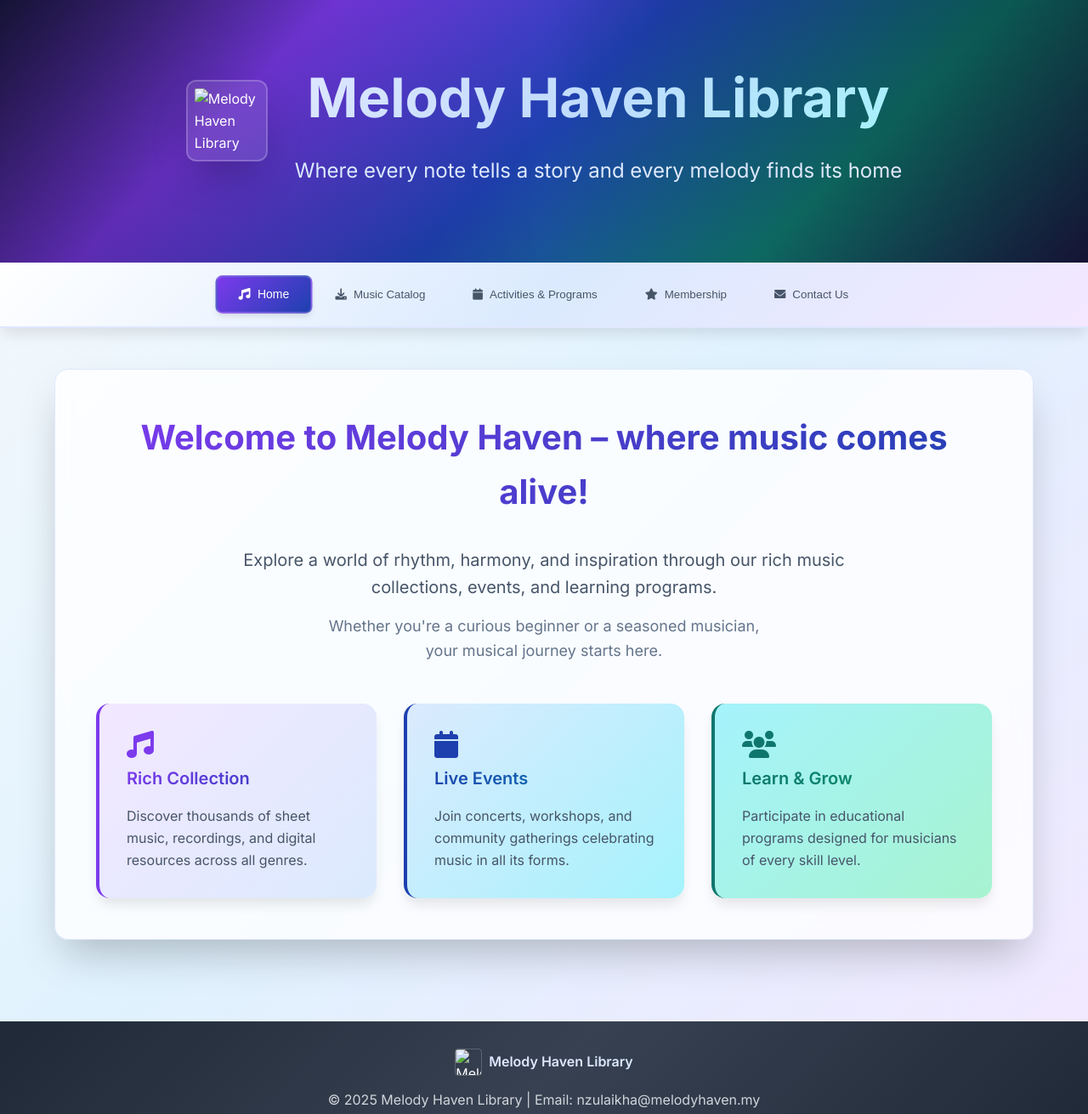
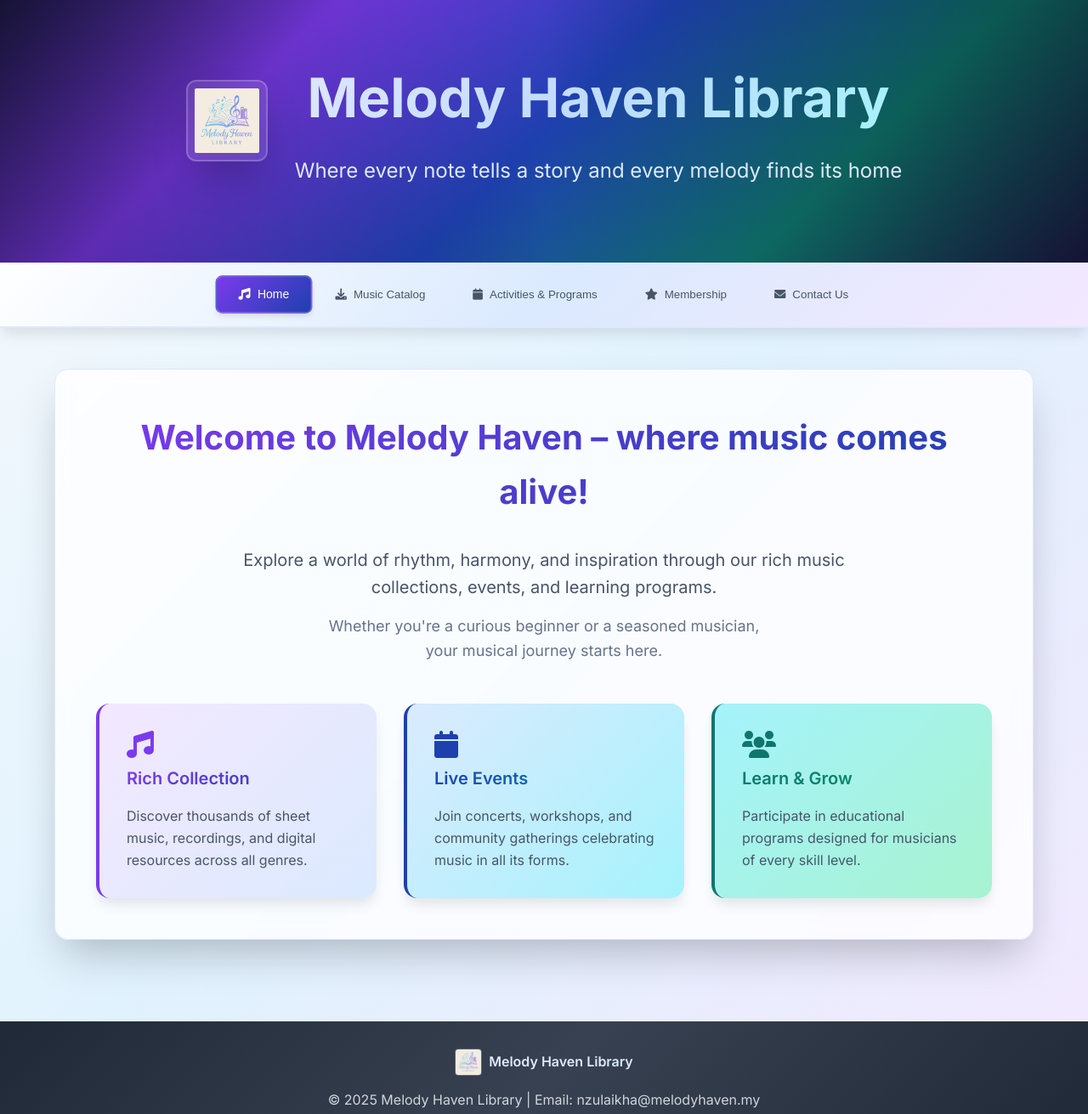
Before and after one commit to fazatulezwa/melody-heaven-library, a plain HTML site: page index.html in a window 1280 px wide. Shown: the top 1311 px of the page at 85% size. Drawn offline with Linux system fonts and the light colour scheme; the site is published under a folder, as on GitHub Pages, so addresses that start at the root find nothing.

Commit message:
Update index.html

```diff
--- a/index.html
+++ b/index.html
@@ -29,7 +29,7 @@
                 <div class="logo-title-section">
                     <!-- Website logo -->
                     <img
-                        src="/logo.jpg"
+                        src="logo.jpg"
                         alt="Melody Haven Library Logo"
                         class="main-logo"
                     />
@@ -452,7 +452,7 @@
             <div class="footer-content">
                 <div class="footer-logo-section">
                     <img
-                        src="/logo.jpg"
+                        src="logo.jpg"
                         alt="Melody Haven Library Logo"
                         class="footer-logo"
                     />
```
